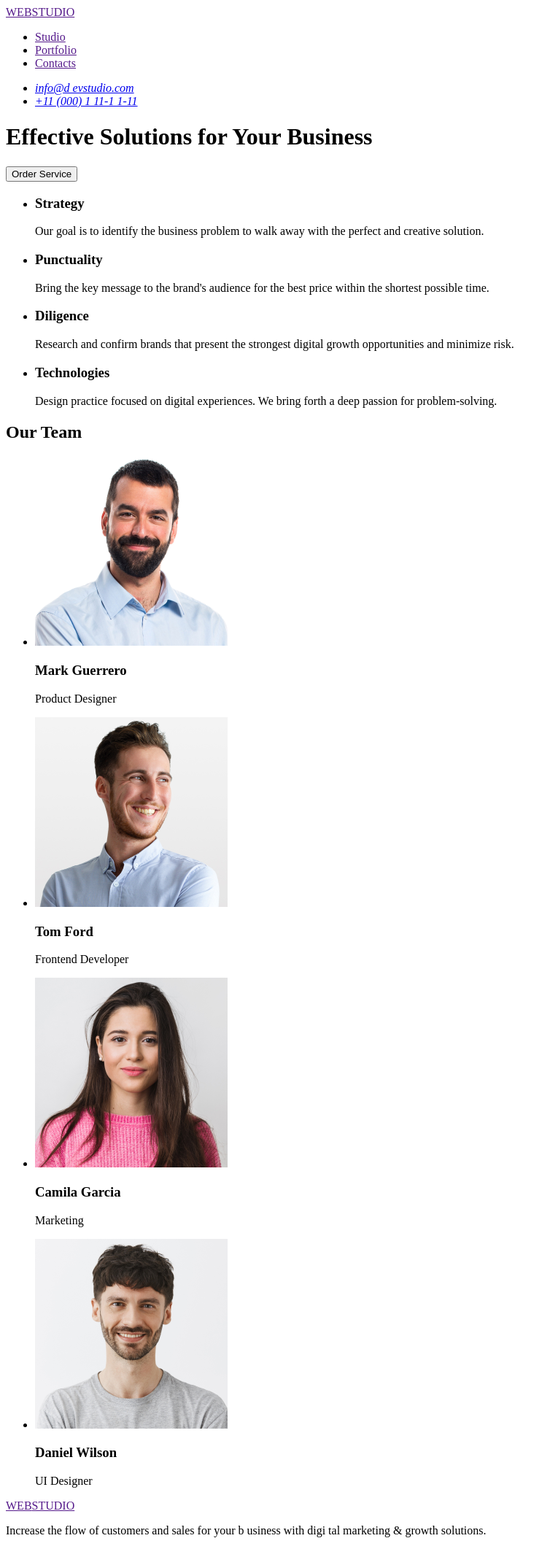
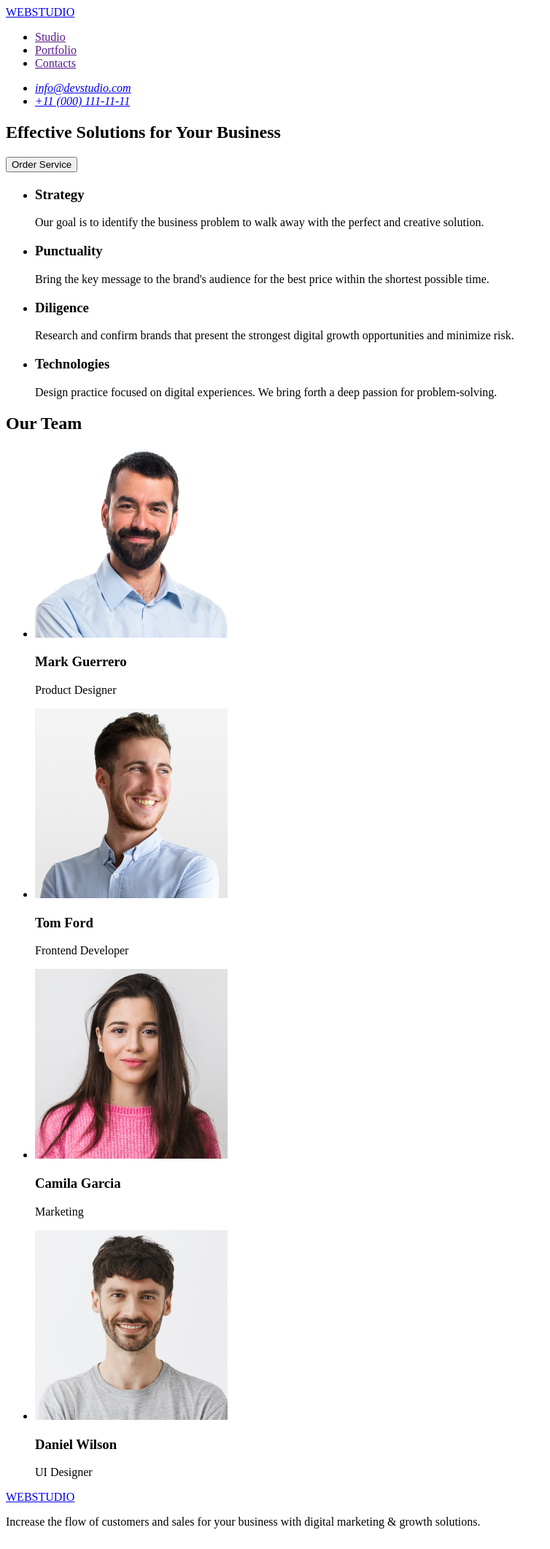
Before and after one commit to Nickolay1990/goit-markup-hw-01, a plain HTML site: page index.html in a window 1280 px wide. Shown: the whole page at 73% size, without its empty margins (0-754 px from the left). Drawn offline with Linux system fonts and the light colour scheme.

Commit message:
first edits

```diff
--- a/index.html
+++ b/index.html
@@ -7,9 +7,8 @@
     </head>
     <body>
         <header>
-            <a href=""><span>WEB</span><span>STUDIO</span></a>
             <nav>
-                <!--Правильно ли  использовать список внутри нава и выровнять его потом дисплеем в строку?-->
+                <a href="./index.html">WEBSTUDIO</a>
                 <ul>
                     <li>
                         <a href="">Studio</a>
@@ -22,30 +21,27 @@
                     </li>
                 </ul>
             </nav>
-            <!--контакты в отдельном теге что бы их потом выровнять по правому краю или добавить их в список как элементы ли?-->
             <address>
                 <ul>
                     <li>
-                        <a href="mailto:info@devstudio.com">info@d evstudio.com</a>
+                        <a href="mailto:info@devstudio.com">info@devstudio.com</a>
                     </li>
                     <li>
-                        <a href="tel:+110001111111">+11 (000) 1 11-1 1-11</a>
+                        <a href="tel:+110001111111">+11 (000) 111-11-11</a>
                     </li>
                 </ul>
             </address>
+        </header>
 
-            <!--долго сомневался, являеться ли эта часть сайта элементом хэдера, решил что все же являеться как на примере сайта GOIT,
-      но если принять во внимание что это лендинг, то тогда это скорее не хедер-->
-            <div>
+        <!--мэйн, содержит 3 секции-->
+        <main>
+            <section>
                 <h1>Effective Solutions for Your Business</h1>
                 <button type="button">Order Service</button>
-            </div>
-        </header>
+            </section>
 
-        <!--мэйн, содержит 2 секции-->
-        <main>
             <section>
-                <!--правильно ли использовать здесь список? Могу ли я его потом выровнять в рядок?-->
+                <h2></h2>
                 <ul>
                     <li>
                         <h3>Strategy</h3>
@@ -79,7 +75,6 @@
             </section>
 
             <section>
-                <!--правильно ли использовать здесь список? Могу ли я его потом выровнять в рядок?-->
                 <h2>Our Team</h2>
                 <ul>
                     <li>
@@ -106,12 +101,11 @@
             </section>
         </main>
 
-        <!--футер. Логотип должен состоять из текста? Его нужно сделать при помощи спанов?-->
         <footer>
-            <a href=""><span>WEB</span><span>STUDIO</span></a>
+            <a href="./index.html">WEBSTUDIO</a>
             <p>
-                Increase the flow of customers and sales for your b usiness with digi tal marketing
-                & growth solutions.
+                Increase the flow of customers and sales for your business with digital marketing &
+                growth solutions.
             </p>
         </footer>
     </body>
```
